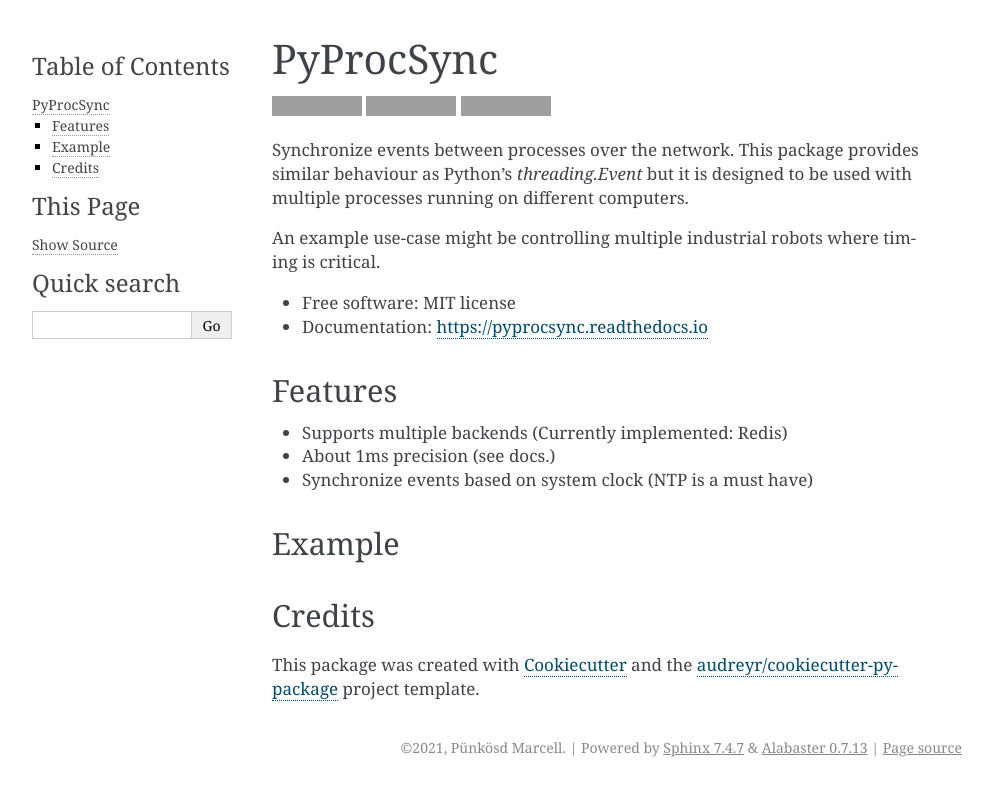
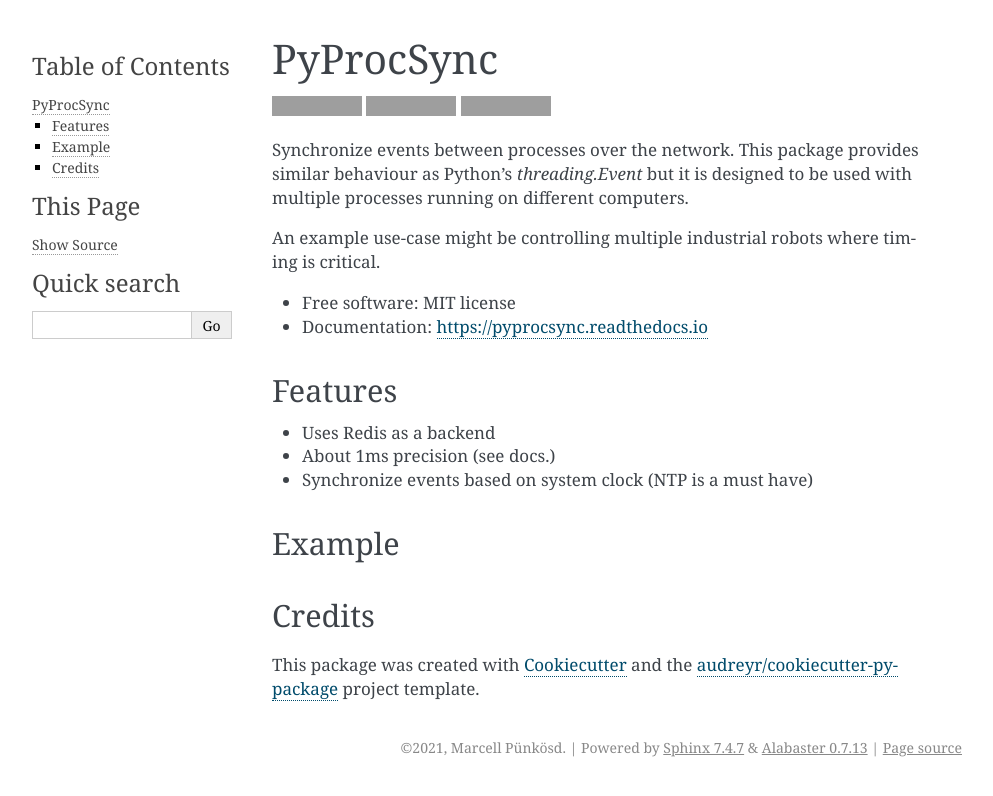
Before and after one commit to marcsello/pyprocsync, a Sphinx documentation site: the page built from docs/readme.rst, in a window 1280 px wide. Shown: the top 796 px of the page, without its empty margins (148-1141 px from the left). Built offline with Sphinx 7.4.7, drawn with Linux system fonts in a browser that asks for light colours; pages that are not in the unit, such as notebooks, are missing from menus; grey boxes are pictures that could not be loaded.

Commit message:
Added skeleton for docs

```diff
--- a/README.rst
+++ b/README.rst
@@ -30,7 +30,7 @@
 Features
 --------
 
-* Supports multiple backends (Currently implemented: Redis)
+* Uses Redis as a backend
 * About 1ms precision (see docs.)
 * Synchronize events based on system clock (NTP is a must have)
 
--- a/docs/conf.py
+++ b/docs/conf.py
@@ -47,8 +47,8 @@
 
 # General information about the project.
 project = 'PyProcSync'
-copyright = "2021, Pünkösd Marcell"
-author = "Pünkösd Marcell"
+copyright = "2021, Marcell Pünkösd"
+author = "Marcell Pünkösd"
 
 # The version info for the project you're documenting, acts as replacement
 # for |version| and |release|, also used in various other places throughout
@@ -129,7 +129,7 @@
 latex_documents = [
     (master_doc, 'pyprocsync.tex',
      'PyProcSync Documentation',
-     'Pünkösd Marcell', 'manual'),
+     'Marcell Pünkösd', 'manual'),
 ]
 
 
@@ -157,3 +157,6 @@
      'One line description of project.',
      'Miscellaneous'),
 ]
+
+# Fix showing the docstring in __init__
+autoclass_content = 'both'
--- a/docs/index.rst
+++ b/docs/index.rst
@@ -2,13 +2,14 @@
 ======================================
 
 .. toctree::
-   :maxdepth: 2
+   :maxdepth: 3
    :caption: Contents:
 
    readme
    installation
    usage
-   modules
+   principle
+   source/classes
    contributing
    authors
    history
--- /dev/null
+++ b/docs/principle.rst
@@ -0,0 +1,3 @@
+=================
+Working principle
+=================
```
Also changed, not shown: docs/source/classes.rst (added, +16 -0 lines), docs/source/exceptions.rst (added, +7 -0 lines), docs/source/pyprocsync.rst (added, +7 -0 lines).
